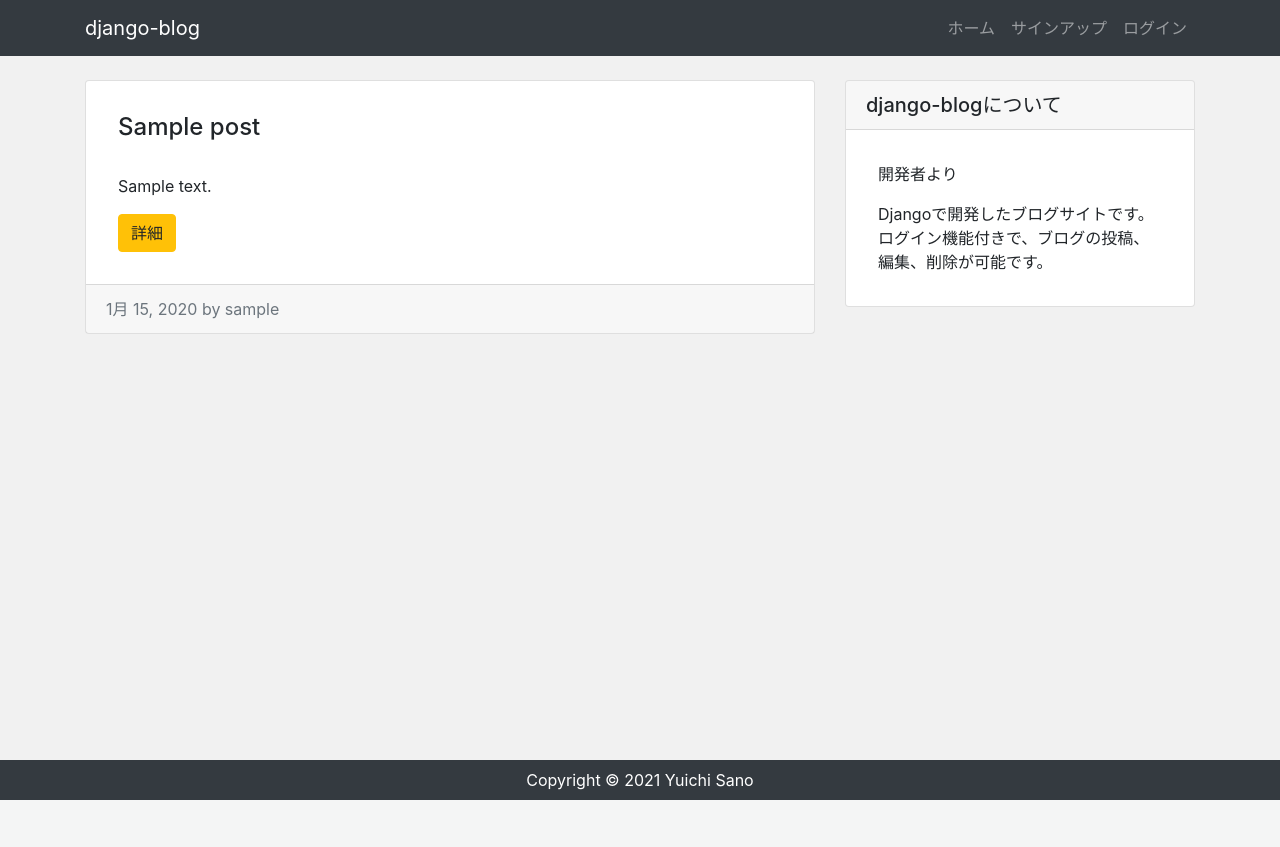
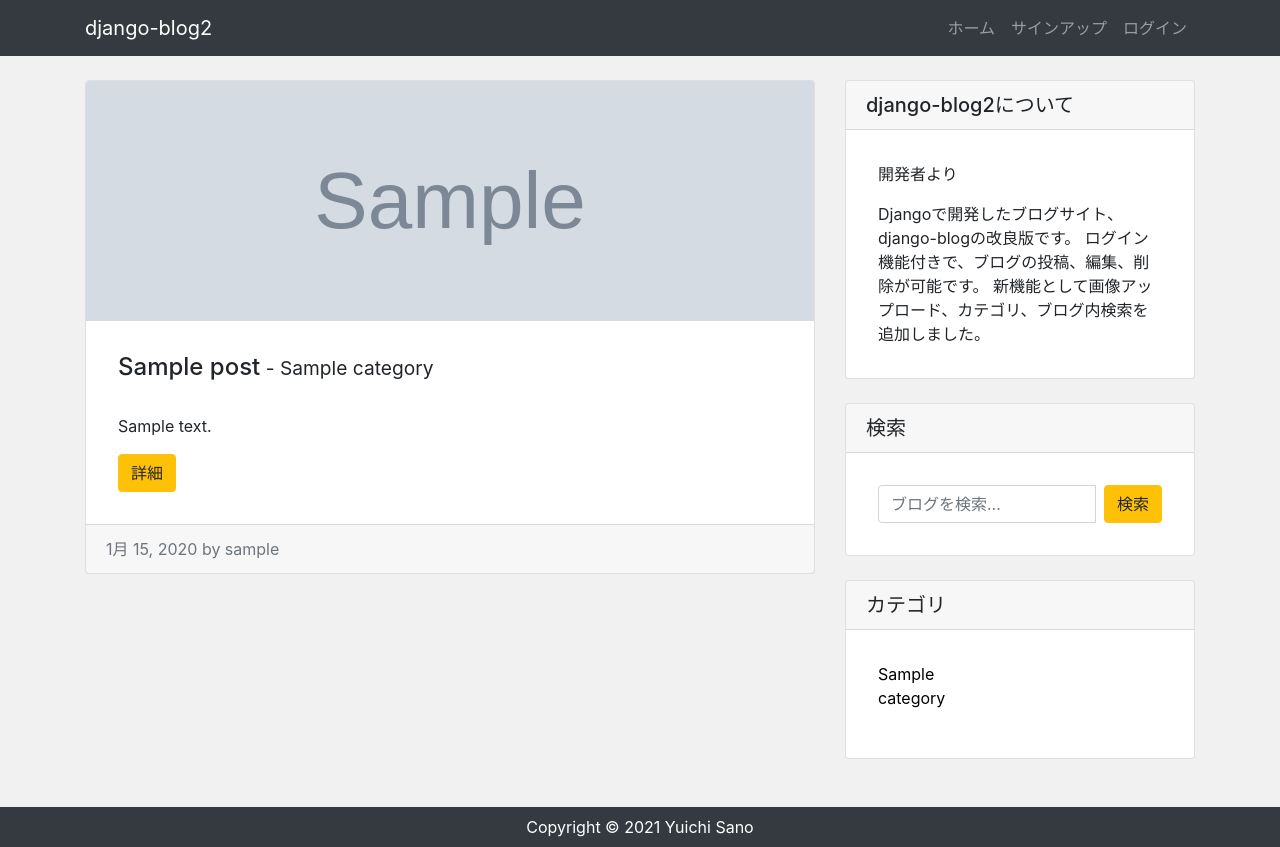
Before and after one commit to snyuic/django-blog2, a Django app: page / in a window 1280 px wide. Before the commit the page ends 800 px from the top, so only its background shows below. Run offline with Django 3.2, Linux system fonts and the light colour scheme; tables that the repository leaves empty hold one stand-in row (values such as "Sample post"); grey boxes marked "Sample" are stand-in pictures; some libraries are stand-ins or nearby versions.

Commit message:
initial commit

```diff
--- a/app/admin.py
+++ b/app/admin.py
@@ -1,4 +1,5 @@
 from django.contrib import admin
-from .models import Post
+from .models import Post, Category
 
 admin.site.register(Post)
+admin.site.register(Category) # 追加
--- /dev/null
+++ b/app/context_processors.py
@@ -0,0 +1,8 @@
+from .models import Category
+
+def common(request):
+    category_data = Category.objects.all()
+    context = {
+        'category_data': category_data,
+    }
+    return context
--- a/app/models.py
+++ b/app/models.py
@@ -3,9 +3,18 @@ from django.db import models
 from django.utils import timezone
 
 
+class Category(models.Model):
+    name = models.CharField("カテゴリ", max_length=50)
+
+    def __str__(self):
+        return self.name
+
+
 class Post(models.Model):
     author = models.ForeignKey(settings.AUTH_USER_MODEL, on_delete=models.CASCADE)
-    title = models.CharField("タイトル", max_length=200)
+    category = models.ForeignKey(Category, verbose_name='カテゴリ', on_delete=models.PROTECT) # 追加
+    title = models.CharField("タイトル", max_length=50)
+    image = models.ImageField(upload_to='images', verbose_name='イメージ画像', null=True, blank=True)
     content = models.TextField("本文")
     created = models.DateTimeField("作成日", default=timezone.now)
 
--- a/app/static/css/style.css
+++ b/app/static/css/style.css
@@ -54,3 +54,29 @@ main {
 .formpost {
     margin-bottom: 1rem;
 }
+
+/* index */
+
+.index-img {
+    object-fit: cover;
+    height: 240px;
+}
+
+/* detail */
+
+.detail-img {
+    object-fit: cover;
+    width: 100%;
+    height: 400px;
+}
+
+/* category */
+
+a {
+    color: black;
+}
+
+a:hover {
+    text-decoration: none;
+    color: orange;
+}
--- a/app/templates/app/base.html
+++ b/app/templates/app/base.html
@@ -8,13 +8,13 @@
     <meta name="viewport" content="width=device-width, initial-scale=1.0">
     <link rel="stylesheet" href="https://stackpath.bootstrapcdn.com/bootstrap/4.4.1/css/bootstrap.min.css">
     <link rel="stylesheet" href="{% static 'css/style.css' %}">
-    <title>django-blog</title>
+    <title>django-blog2</title>
 </head>
 
 <body>
     <nav class="navbar navbar-expand-lg navbar-dark bg-dark">
         <div class="container">
-            <a class="navbar-brand" href="/">django-blog</a>
+            <a class="navbar-brand" href="/">django-blog2</a>
             <ul class="navbar-nav ml-auto">
                 <li class="nav-item">
                     <a class="nav-link" href="/">ホーム</a>
--- a/app/templates/app/index.html
+++ b/app/templates/app/index.html
@@ -4,10 +4,16 @@
 
 <div class="row my-4">
     <div class="col-md-8">
+        {% if keyword %}
+            <h4 class="mb-4">「{{ keyword }}」の検索結果</h4>
+        {% endif %}
         {% for post in post_data %}
-            <div class="card mb-4">
+        <div class="card mb-4 index">
+            {% if post.image %}
+            <img class="card-img-top index-img" src="{{ post.image.url }}" alt="">
+            {% endif %}
             <div class="card-body">
-                    <h2 class="card-title">{{ post.title }}</h2>
+                <h2 class="card-title">{{ post.title }}<span class="small"> - {{ post.category }}</span></h2>
                 <p class="card-text">{{ post.content|truncatechars:100 }}</p>
                 <div class="btn btn-warning">詳細</div>
             </div>
@@ -21,13 +27,43 @@
 
     <div class="col-md-4">
         <div class="card">
-            <h5 class="card-header">django-blogについて</h5>
+            <h5 class="card-header">django-blog2について</h5>
             <div class="card-body">
                 <p>開発者より</p>
                 <p class="mb-0">
-                    Djangoで開発したブログサイトです。
+                    Djangoで開発したブログサイト、django-blogの改良版です。
                     ログイン機能付きで、ブログの投稿、編集、削除が可能です。
+                    新機能として画像アップロード、カテゴリ、ブログ内検索を追加しました。
                 </p>
+            </div>
+        </div>
+
+        <div class="card my-4">
+            <h5 class="card-header">検索</h5>
+            <div class="card-body">
+                <form method="get" action="{% url 'search' %}" class="input-group">
+                    <input type="text" class="form-control" name="keyword" placeholder="ブログを検索...">
+                    <button class="btn btn-warning ml-2" type="submit">検索</button>
+                </form>
+            </div>
+        </div>
+
+        <div class="card my-4">
+            <h5 class="card-header">カテゴリ</h5>
+            <div class="card-body">
+                <div class="row">
+                    {% for category in category_data %}
+                        <div class="col-md-6">
+                            <ul class="list-unstyled">
+                                <li>
+                                    <a href="{% url 'category' category %}">
+                                        {{ category.name }}
+                                    </a>
+                                </li>
+                            </ul>
+                        </div>
+                    {% endfor %}
+                </div>
             </div>
         </div>
     </div>
--- a/app/templates/app/post_detail.html
+++ b/app/templates/app/post_detail.html
@@ -1,11 +1,15 @@
 {% extends "app/base.html" %}
 
 {% block content %}
-
 <h2 class="my-4">{{ post_data.title }}</h2>
+<p>{{ post_data.category }}</p>
 <hr>
 <p>{{ post_data.created }} by {{ post_data.author }}</p>
 <hr>
+{% if post_data.image %}
+    <img class="rounded detail-img" src="{{ post_data.image.url }}" alt="">
+    <hr>
+{% endif %}
 <p>{{ post_data.content|linebreaksbr }}</p>
 {% if user.is_authenticated %}
     <hr>
--- a/app/urls.py
+++ b/app/urls.py
@@ -6,5 +6,7 @@ urlpatterns = [
     path('post/<int:pk>/', views.PostDetailView.as_view(), name='post_detail'),
     path('post/new/', views.CreatePostView.as_view(), name='post_new'),
     path('post/<int:pk>/edit/', views.PostEditView.as_view(), name='post_edit'),
-    path('post/<int:pk>/delete/', views.PostDeleteView.as_view(), name='post_delete'), # 追加
+    path('post/<int:pk>/delete/', views.PostDeleteView.as_view(), name='post_delete'),
+    path('category/<str:category>/', views.CategoryView.as_view(), name='category'), # 追加
+    path('search/', views.SearchView.as_view(), name='search'), # 追加
 ]
--- a/app/views.py
+++ b/app/views.py
@@ -1,8 +1,11 @@
 from django.views.generic import View
 from django.shortcuts import render, redirect
-from .models import Post
+from .models import Post, Category
 from .forms import PostForm
 from django.contrib.auth.mixins import LoginRequiredMixin
+from django.db.models import Q
+from functools import reduce
+from operator import and_
 
 
 class IndexView(View):
@@ -36,7 +39,12 @@ class CreatePostView(LoginRequiredMixin, View):
             post_data = Post()
             post_data.author = request.user
             post_data.title = form.cleaned_data['title']
+            category = form.cleaned_data['category']
+            category_data = Category.objects.get(name=category)
+            post_data.category = category_data
             post_data.content = form.cleaned_data['content']
+            if request.FILES:
+                post_data.image = request.FILES.get('image')
             post_data.save()
             return redirect('post_detail', post_data.id)
 
@@ -52,7 +60,9 @@ class PostEditView(LoginRequiredMixin, View):
             request.POST or None,
             initial={
                 'title': post_data.title,
+                'category': post_data.category,
                 'content': post_data.content,
+                'image': post_data.image,
             }
         )
 
@@ -66,7 +76,12 @@ class PostEditView(LoginRequiredMixin, View):
         if form.is_valid():
             post_data = Post.objects.get(id=self.kwargs['pk'])
             post_data.title = form.cleaned_data['title']
+            category = form.cleaned_data['category']
+            category_data = Category.objects.get(name=category)
+            post_data.category = category_data
             post_data.content = form.cleaned_data['content']
+            if request.FILES:
+                post_data.image = request.FILES.get('image')
             post_data.save()
             return redirect('post_detail', self.kwargs['pk'])
 
@@ -86,3 +101,32 @@ class PostDeleteView(LoginRequiredMixin, View):
         post_data = Post.objects.get(id=self.kwargs['pk'])
         post_data.delete()
         return redirect('index')
+
+
+class CategoryView(View):
+    def get(self, request, *args, **kwargs):
+        category_data = Category.objects.get(name=self.kwargs['category'])
+        post_data = Post.objects.order_by('-id').filter(category=category_data)
+        return render(request, 'app/index.html', {
+            'post_data': post_data
+        })
+
+
+class SearchView(View):
+    def get(self, request, *args, **kwargs):
+        post_data = Post.objects.order_by('-id')
+        keyword = request.GET.get('keyword')
+
+        if keyword:
+            exclusion_list = set([' ', '　'])
+            query_list = ''
+            for word in keyword:
+                if not word in exclusion_list:
+                    query_list += word
+            query = reduce(and_, [Q(title__icontains=q) | Q(content__icontains=q) for q in query_list])
+            post_data = post_data.filter(query)
+
+        return render(request, 'app/index.html', {
+            'keyword': keyword,
+            'post_data': post_data
+        })
--- a/mysite/urls.py
+++ b/mysite/urls.py
@@ -1,5 +1,8 @@
 from django.contrib import admin
 from django.urls import path, include
+
+from django.conf.urls.static import static # 追加
+from django.conf import settings # 追加
 
 urlpatterns = [
     path('admin/', admin.site.urls),
@@ -7,3 +10,6 @@ urlpatterns = [
     path('accounts/', include('accounts.urls')),
     path('accounts/', include('allauth.urls')),
 ]
+
+if settings.DEBUG:
+    urlpatterns += static(settings.MEDIA_URL, document_root=settings.MEDIA_ROOT) # 追加
--- a/requirements.txt
+++ b/requirements.txt
@@ -1,3 +1,4 @@
 Django==3.1.4
 django-widget-tweaks~=1.4.8
 django-allauth~=0.41.0
+Pillow~=8.1.0
```
Also changed, not shown: app/forms.py (+9 -1 lines), app/templates/app/post_form.html (+7 -1 lines), mysite/settings.py (+11 -7 lines), README.md, app/migrations/0002_post_image.py (added), app/migrations/0003_category.py (added), app/migrations/0004_auto_20211002_1909.py (added). Lines whose indentation alone changed are shown as unchanged.
